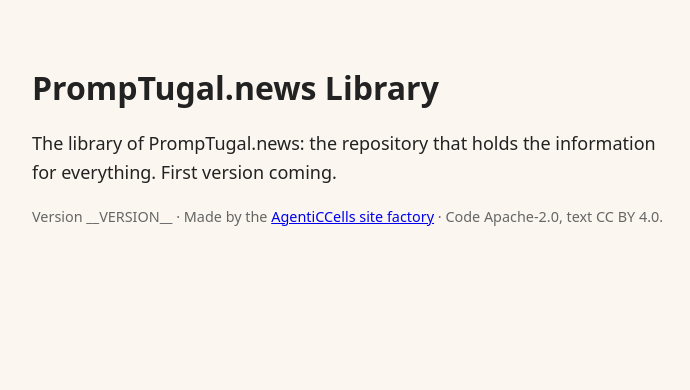
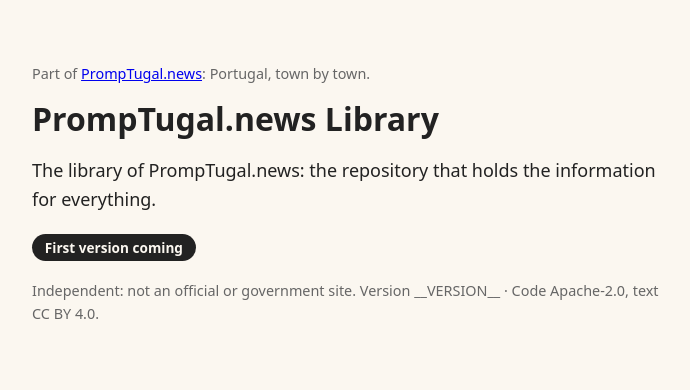
Before and after one commit to PrompTugal/PrompTugal__News__Library, a plain HTML site: page src/index.html in a window 1280 px wide. Shown: the whole page, without its empty margins (288-978 px from the left). Drawn offline with Linux system fonts and the light colour scheme.

Commit message:
Placeholder, README, licences, CNAME and .gitignore
At Dinis's word (2026-11-18 ~15:10 UTC), as for events and signals: a
placeholder page, a README, LICENSE-TEXT (CC BY 4.0) beside LICENSE
(Apache-2.0), src/CNAME, and .credentials/ and .sg-send/ ignored. main is
created from this commit.

Co-Authored-By: Claude Opus 5.5 <noreply@anthropic.com>
Claude-Session: https://claude.ai/code/session_018yvwtNtj31quYqCxxywEUo
Agent: cells@AgentiCCells.dinis

```diff
--- a/src/index.html
+++ b/src/index.html
@@ -3,15 +3,18 @@
 <head>
 <meta charset="utf-8">
 <meta name="viewport" content="width=device-width,initial-scale=1">
-<title>PrompTugal.news Library</title>
+<title>PrompTugal.news Library: first version coming</title>
 <meta name="description" content="The library of PrompTugal.news: the repository that holds the information for everything. First version coming.">
-<style>body{margin:0;font:18px/1.6 system-ui,-apple-system,"Segoe UI",sans-serif;background:#fbf7f0;color:#222}main{max-width:40rem;margin:0 auto;padding:3rem 1rem}h1{font-size:2rem;line-height:1.2}.muted{color:#666;font-size:.9rem}@media(prefers-color-scheme:dark){body{background:#17140f;color:#eee}.muted{color:#aaa}}</style>
+<link rel="canonical" href="https://library.promptugal.news/">
+<style>body{margin:0;font:18px/1.6 system-ui,-apple-system,"Segoe UI",sans-serif;background:#fbf7f0;color:#222}main{max-width:40rem;margin:0 auto;padding:3rem 1rem}h1{font-size:2rem;line-height:1.2;margin:0 0 .3rem}.tag{display:inline-block;background:#222;color:#fbf7f0;border-radius:2rem;padding:.15rem .8rem;font-size:.85rem;font-weight:600}.muted{color:#666;font-size:.9rem}@media(prefers-color-scheme:dark){body{background:#17140f;color:#eee}.tag{background:#eee;color:#17140f}.muted{color:#aaa}}</style>
 </head>
 <body>
 <main>
+<p class="muted">Part of <a href="https://promptugal.news/">PrompTugal.news</a>: Portugal, town by town.</p>
 <h1>PrompTugal.news Library</h1>
-<p>The library of PrompTugal.news: the repository that holds the information for everything. First version coming.</p>
-<p class="muted">Version __VERSION__ · Made by the <a href="https://github.com/AgentiCCells/AgentiCCells__Site__Factory">AgentiCCells site factory</a> · Code Apache-2.0, text CC BY 4.0.</p>
+<p>The library of PrompTugal.news: the repository that holds the information for everything.</p>
+<p><span class="tag">First version coming</span></p>
+<p class="muted">Independent: not an official or government site. Version __VERSION__ · Code Apache-2.0, text CC BY 4.0.</p>
 </main>
 </body>
 </html>
```
Also changed, not shown: 5 other files.
